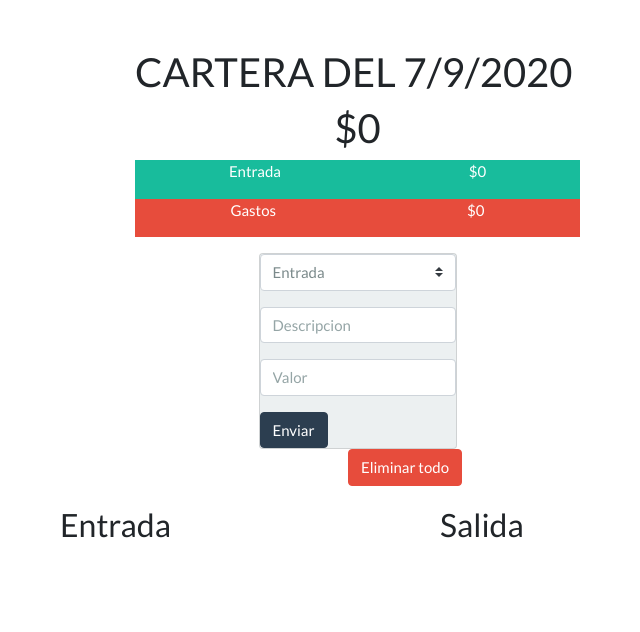
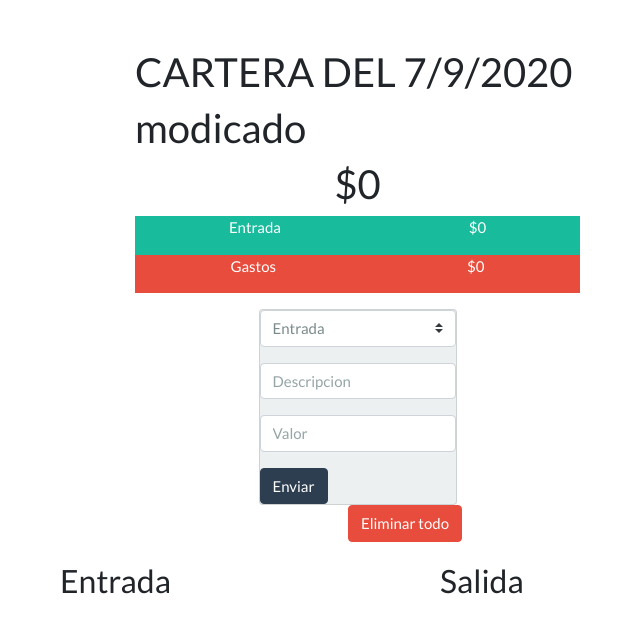
Before and after one commit to KumanEnrique/presupuesto, a plain HTML site: page index.html in a window 1280 px wide. Shown: the whole page, without its empty margins (235-875 px from the left). Drawn offline with nearby package versions, Linux system fonts and the light colour scheme.

Commit message:
Update index.html

```diff
--- a/index.html
+++ b/index.html
@@ -13,6 +13,7 @@
             <div class="offset-lg-3 col-md-5 col-xs-12">
                 <div class="card border-0">
                     <h2 id="fecha">CARTERA DEL 2%%%</h2>
+                    <h2>modicado</h2>
                     <h2 class="align-self-center" id="display">+50</h2>
                     <div class="bg-success text-white d-flex justify-content-around">
                         <p>Entrada</p>
```
